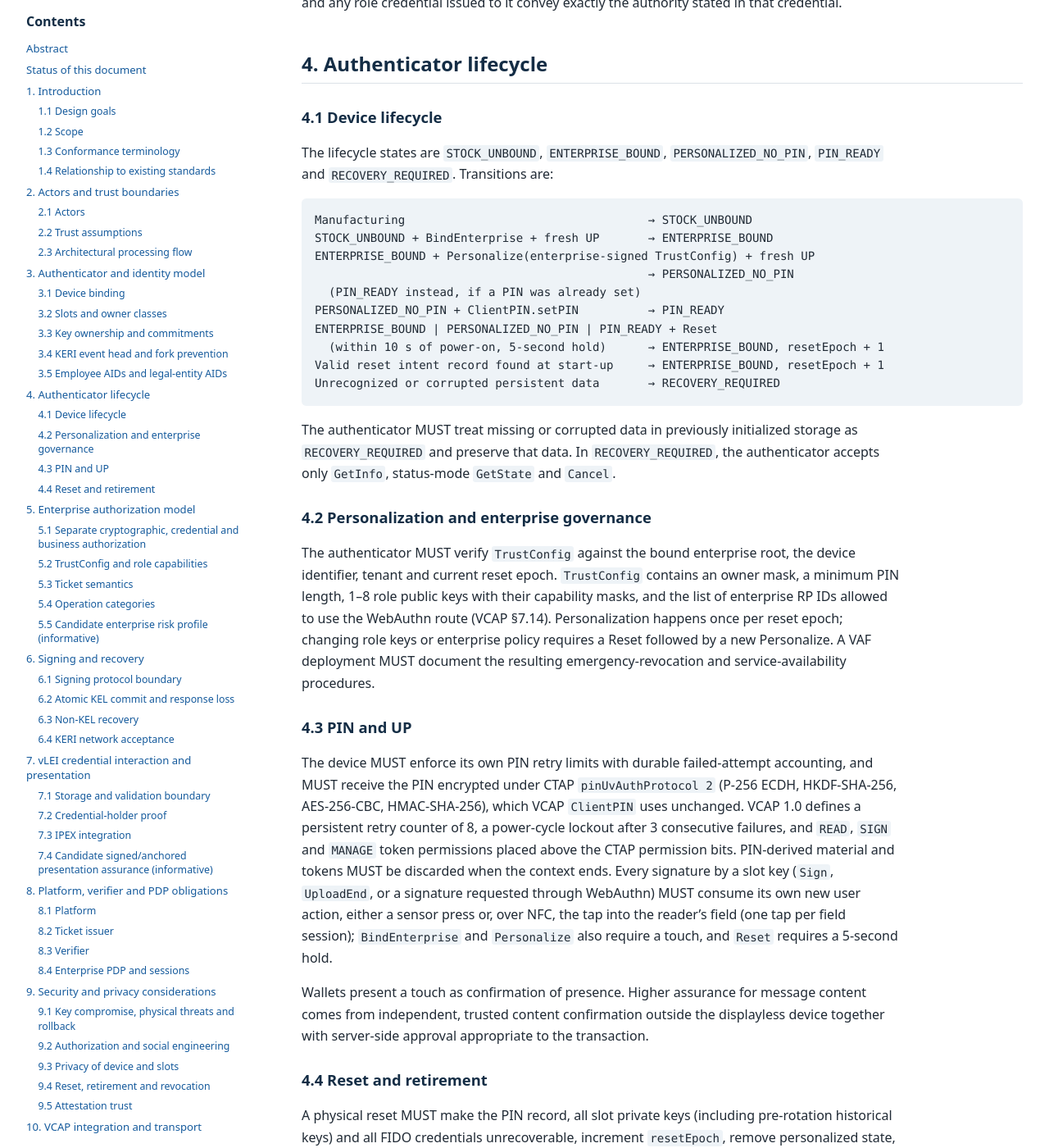
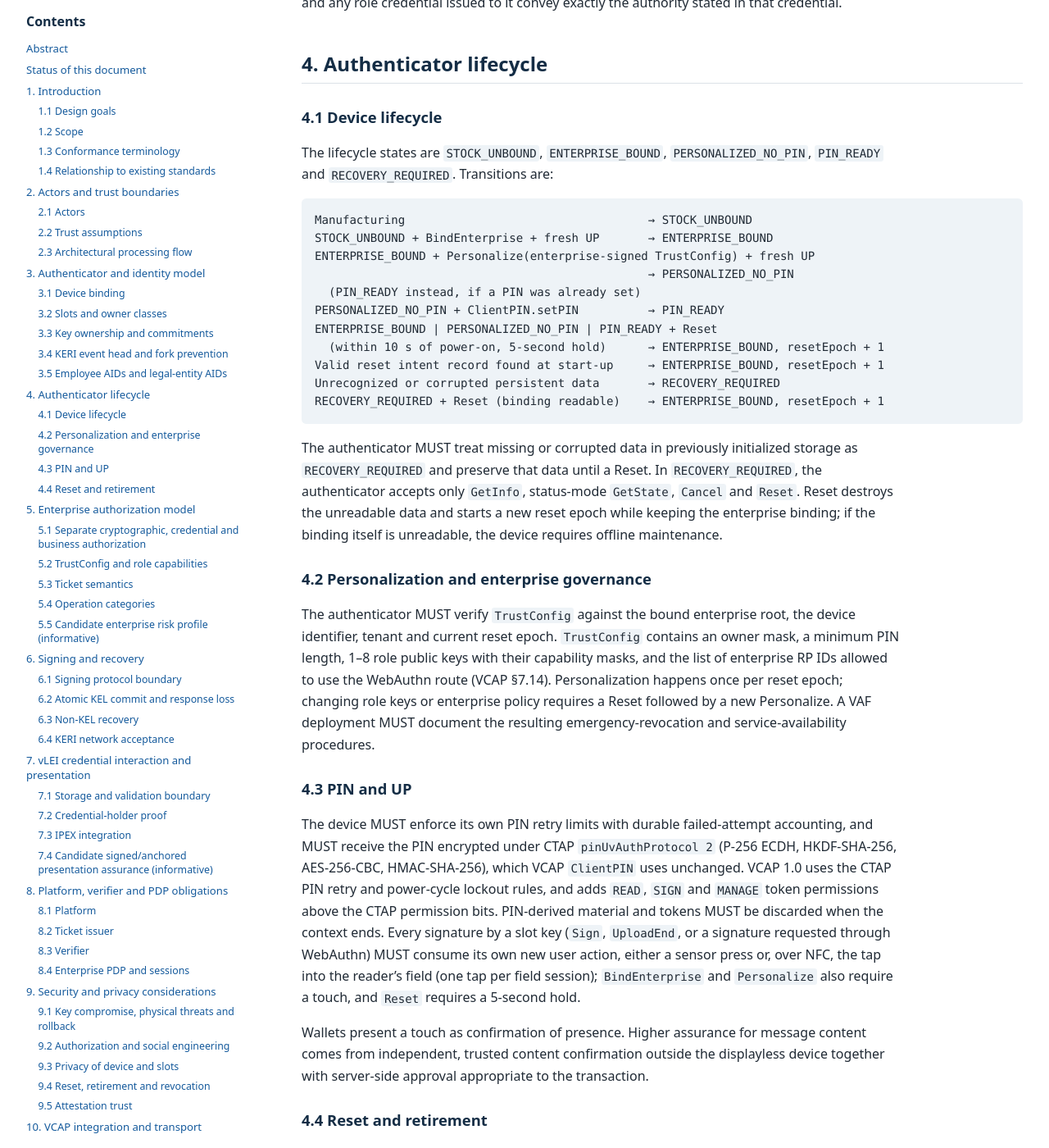
Before and after one commit to vlei-auth/vaf, a Jekyll site: the page built from index.md, in a window 1280 px wide and 1400 px high, scrolled down 5702 px. Shown: the whole window at 82% size. Built offline with Jekyll 4.4.1, drawn with Linux system fonts in a browser that asks for light colours; some of the changed text lies outside the part shown.

Commit message:
Update VAF CTAP references and recovery requirements

````diff
--- a/vaf-1.0.md
+++ b/vaf-1.0.md
@@ -133,9 +133,10 @@ ENTERPRISE_BOUND | PERSONALIZED_NO_PIN | PIN_READY + Reset
   (within 10 s of power-on, 5-second hold)      → ENTERPRISE_BOUND, resetEpoch + 1
 Valid reset intent record found at start-up     → ENTERPRISE_BOUND, resetEpoch + 1
 Unrecognized or corrupted persistent data       → RECOVERY_REQUIRED
+RECOVERY_REQUIRED + Reset (binding readable)    → ENTERPRISE_BOUND, resetEpoch + 1
 ```
 
-The authenticator MUST treat missing or corrupted data in previously initialized storage as `RECOVERY_REQUIRED` and preserve that data. In `RECOVERY_REQUIRED`, the authenticator accepts only `GetInfo`, status-mode `GetState` and `Cancel`.
+The authenticator MUST treat missing or corrupted data in previously initialized storage as `RECOVERY_REQUIRED` and preserve that data until a Reset. In `RECOVERY_REQUIRED`, the authenticator accepts only `GetInfo`, status-mode `GetState`, `Cancel` and `Reset`. Reset destroys the unreadable data and starts a new reset epoch while keeping the enterprise binding; if the binding itself is unreadable, the device requires offline maintenance.
 
 ### 4.2 Personalization and enterprise governance
 
@@ -143,7 +144,7 @@ The authenticator MUST verify `TrustConfig` against the bound enterprise root, t
 
 ### 4.3 PIN and UP
 
-The device MUST enforce its own PIN retry limits with durable failed-attempt accounting, and MUST receive the PIN encrypted under CTAP `pinUvAuthProtocol 2` (P-256 ECDH, HKDF-SHA-256, AES-256-CBC, HMAC-SHA-256), which VCAP `ClientPIN` uses unchanged. VCAP 1.0 defines a persistent retry counter of 8, a power-cycle lockout after 3 consecutive failures, and `READ`, `SIGN` and `MANAGE` token permissions placed above the CTAP permission bits. PIN-derived material and tokens MUST be discarded when the context ends. Every signature by a slot key (`Sign`, `UploadEnd`, or a signature requested through WebAuthn) MUST consume its own new user action, either a sensor press or, over NFC, the tap into the reader's field (one tap per field session); `BindEnterprise` and `Personalize` also require a touch, and `Reset` requires a 5-second hold.
+The device MUST enforce its own PIN retry limits with durable failed-attempt accounting, and MUST receive the PIN encrypted under CTAP `pinUvAuthProtocol 2` (P-256 ECDH, HKDF-SHA-256, AES-256-CBC, HMAC-SHA-256), which VCAP `ClientPIN` uses unchanged. VCAP 1.0 uses the CTAP PIN retry and power-cycle lockout rules, and adds `READ`, `SIGN` and `MANAGE` token permissions above the CTAP permission bits. PIN-derived material and tokens MUST be discarded when the context ends. Every signature by a slot key (`Sign`, `UploadEnd`, or a signature requested through WebAuthn) MUST consume its own new user action, either a sensor press or, over NFC, the tap into the reader's field (one tap per field session); `BindEnterprise` and `Personalize` also require a touch, and `Reset` requires a 5-second hold.
 
 Wallets present a touch as confirmation of presence. Higher assurance for message content comes from independent, trusted content confirmation outside the displayless device together with server-side approval appropriate to the transaction.
 
@@ -272,7 +273,7 @@ VAF relies on these VCAP commands: `GetInfo`, `ClientPIN`, `Cancel`, `GetState`,
 
 ### 10.2 Transport bindings
 
-A conforming VAF authenticator MUST implement at least one conforming VCAP transport. VCAP 1.0 carries its messages over the CTAP transports: CTAPHID over USB and ISO 7816-4 short APDUs over NFC under the FIDO AID. The authenticator therefore presents itself to the platform as a FIDO device. VCAP operations are reachable in two ways. Wallets with a native CTAP stack use the CTAP vendor commands. Web pages use the standard WebAuthn API: `navigator.credentials.create()` carries `CreateIdentity`, and `navigator.credentials.get()` carries `Sign`, `GetState`, `PrepareRotation` and `Recover`, marked by a private COSE algorithm identifier and payloads that browsers forward unchanged (VCAP §7.14). Only RP IDs listed in the enterprise-signed `TrustConfig` reach this route; to other sites the authenticator is an ordinary security key. Messages larger than the WebAuthn payload limit (1023 bytes) use the native route. The authenticator also implements the standard CTAP operations and serves as a FIDO2 security key for WebAuthn sign-in; those FIDO credentials are separate from the KERI slots and are not attested with the VCAP attestation key (VCAP §7.13).
+A conforming VAF authenticator MUST implement at least one conforming VCAP transport. VCAP 1.0 carries its messages over the CTAP 2.3 transports: CTAPHID over USB and the CTAP NFC binding. The authenticator therefore presents itself to the platform as a FIDO device. VCAP operations are reachable in two ways. Wallets with a native CTAP stack use the CTAP vendor commands. Web pages use the standard WebAuthn API: `navigator.credentials.create()` carries `CreateIdentity`, and `navigator.credentials.get()` carries `Sign`, `GetState`, `PrepareRotation` and `Recover`, marked by a private COSE algorithm identifier and payloads that browsers forward unchanged (VCAP §7.14). Only RP IDs listed in the enterprise-signed `TrustConfig` reach this route; to other sites the authenticator is an ordinary security key. Messages larger than the WebAuthn payload limit (1023 bytes) use the native route. The authenticator also implements the standard CTAP operations and serves as a FIDO2 security key for WebAuthn sign-in; those FIDO credentials are separate from the KERI slots and are not attested with the VCAP attestation key (VCAP §7.13).
 
 ### 10.3 Sharing the authenticator with generic FIDO clients
 
@@ -296,7 +297,7 @@ An implementation claiming `VAF-BASE-1` MUST satisfy the following observable ca
 | VAF-BASE-08 | Exactly-once local KEL head advancement and latest-event signature recovery | `Recover` for the latest KEL event |
 | VAF-BASE-09 | Explicit reset epoch, irreversible reset and failure handling | `Reset`, `RECOVERY_REQUIRED` |
 | VAF-BASE-10 | Clear wallet/enterprise archival and network-verification boundary | Integration and negative tests |
-| VAF-BASE-11 | At least one conforming VCAP transport binding | CTAPHID over USB or ISO 7816-4 APDU over NFC |
+| VAF-BASE-11 | At least one conforming VCAP transport binding | CTAPHID over USB or the CTAP NFC binding |
 | VAF-BASE-12 | Documented security limits and privacy controls | Threat model and product disclosure |
 
 `VAF-BASE-1` covers single-key personal AIDs. Group operations, delegated events, on-device ACDC verification, anchored presentations, IPEX operation recovery and in-place enterprise root rotation belong to the candidate profiles below.
@@ -339,7 +340,7 @@ Transport tests additionally cover CTAPHID channel allocation, multi-frame packe
 4. **Signed operation recovery:** The authenticator returns only the most recent non-KEL signature of each slot; IPEX Grant/Admit recovery needs stable operation identifiers and replay/commit evidence.
 5. **Attestation privacy:** Every `StateProof` carries all slots and a permanent device identifier. Define minimal proofs and queries in a future version.
 6. **Root and roles:** Enterprise root and role keys change only through device replacement or Reset; specify revocation and break-glass procedures.
-7. **Signature method:** VCAP 1.0 uses hedged Ed25519, deriving the nonce from RNG output and the Ticket digest, and produces signatures verifiable under RFC 8032. A cryptographic review should confirm the construction and define test vectors.
+7. **Signature method:** VCAP 1.0 requires Ed25519 signatures verifiable under RFC 8032 and leaves their computation, including nonce generation, to the implementation. A cryptographic review of each implementation should cover nonce generation, side channels and fault resistance, with test vectors.
 8. **KERI version pinning:** BLAKE3 next-key commitments and event templates target the Veridian KERI implementation. A version-negotiation or compatibility-profile registry is needed.
 9. **Browser compatibility:** The WebAuthn route (VCAP §7.14) depends on browsers and platform FIDO APIs (Chrome, Edge, Safari and Firefox on Windows, macOS, Android and iOS) forwarding unchanged: the private algorithm identifier, credential IDs of up to 1023 bytes, an `OKP` credential public key with a private label, and an opaque `signature`; and on how each handles silent `up=false` preflight requests. Each needs prototype validation. If platforms filter unknown algorithm identifiers, the fallback marks VCAP requests by the `"VC1"`/`"VQ1"` payload prefixes alone and uses EdDSA (-8) as the algorithm. The value -65700 is provisional.
 10. **Formal governance:** Define copyright, license and IPR terms and the change-control process before publication as a stable standard.
@@ -354,9 +355,9 @@ Changes to VAF identity/security semantics, VCAP command bytes and CTAPHID trans
 | Lifecycle and reset | §§ 4.2, 5, 7.10–7.12, 12.5–12.7 |
 | KERI slot and key state | §§ 5.2, 6.3–6.4, 7.5–7.7, 8.4, 8.7 |
 | PIN, token and user presence | §§ 5.3, 7.2, 8.1–8.2 |
-| Ticket, roles and attestation | §§ 7.4, 8.3, 9.2–9.5, 12.8, Appendix B |
+| Ticket, roles and attestation | §§ 7.4, 8.3, 9.1–9.4, 12.8, Appendix B |
 | Recovery and integration | §§ 7.8, 12.2–12.4 |
-| WebAuthn route | §§ 7.14, 9.2, 12.9 |
+| WebAuthn route | §§ 7.14, 9.1, 12.9 |
 | Status codes | § 10 |
 | Transport | § 11 (11.1 message encoding, 11.2 CTAPHID, 11.3 NFC) |
 | Group, delegation and IPEX boundaries | §§ 5.2, 8.4.2, 8.5, 12.3 |
````
